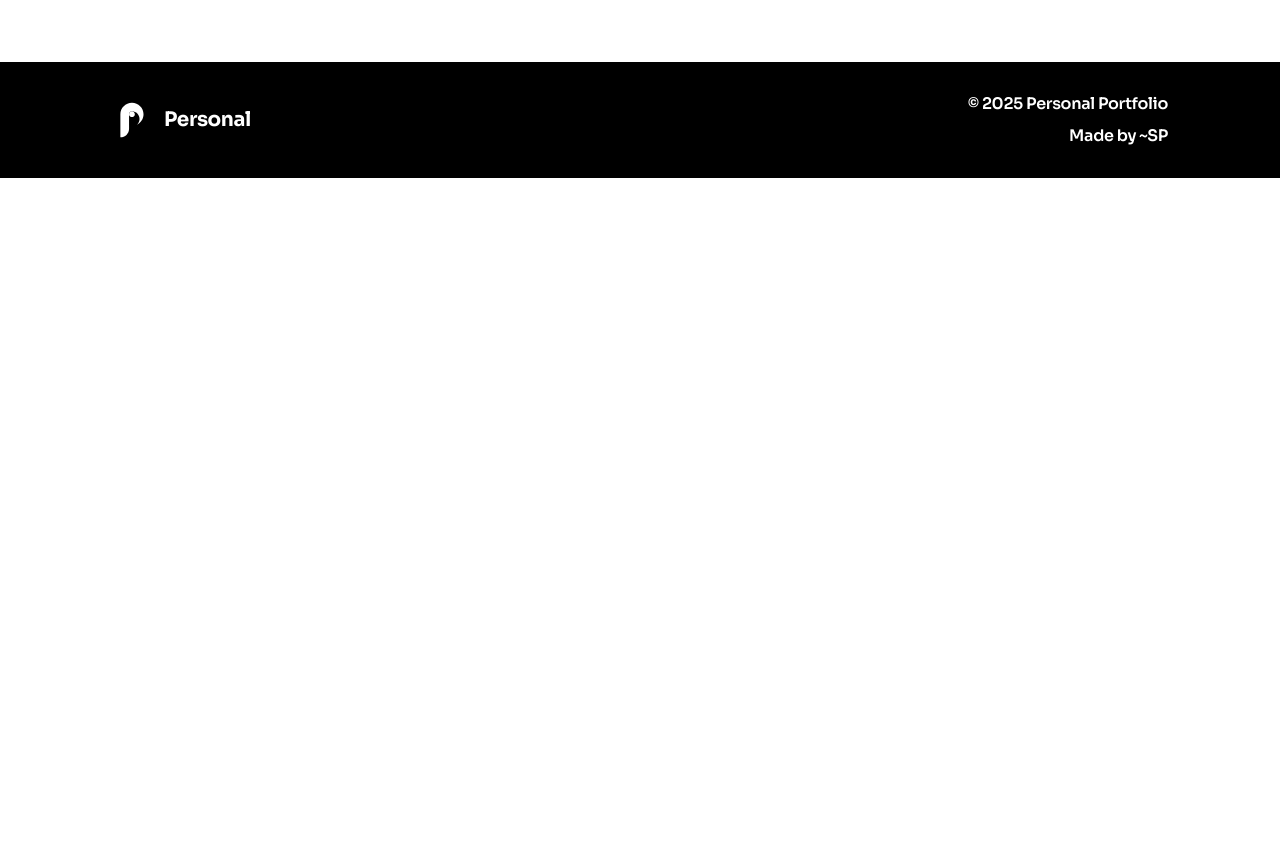
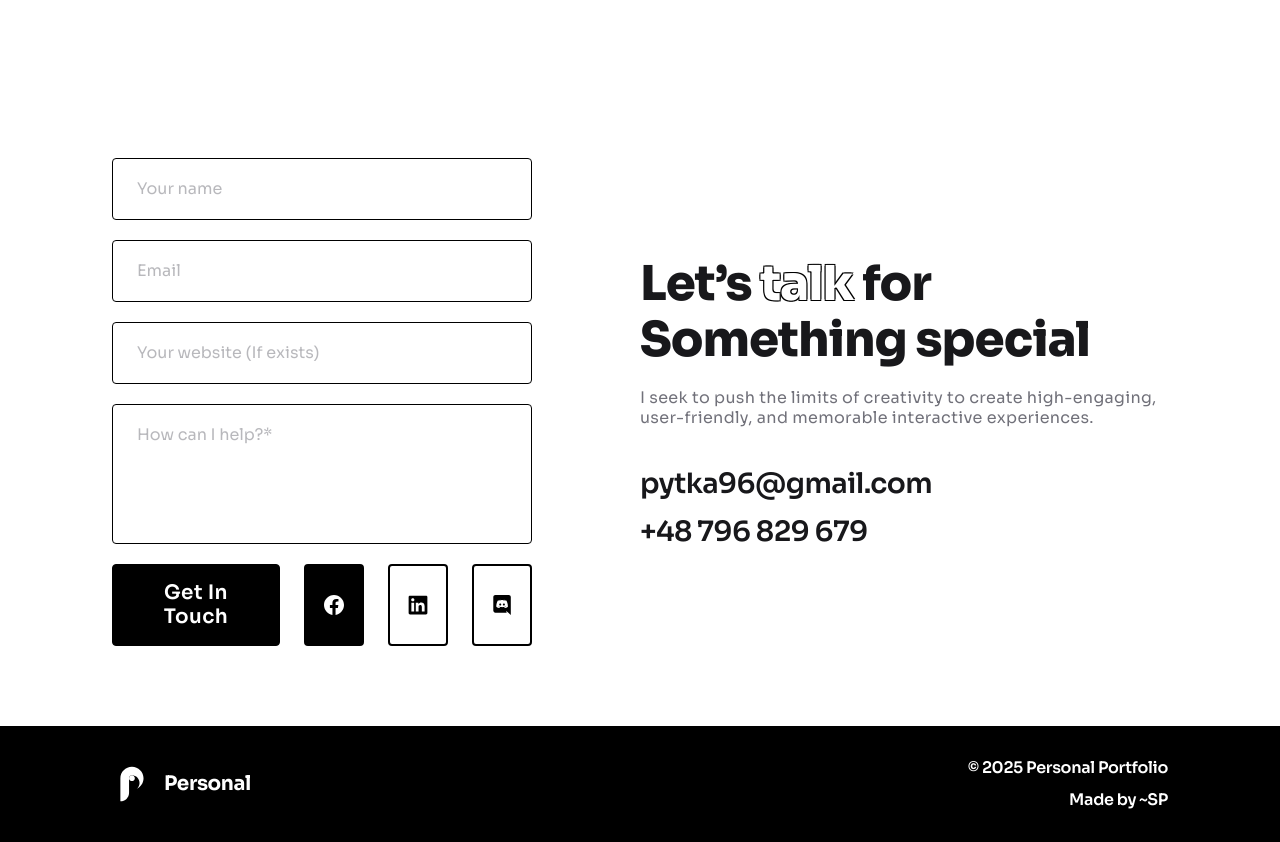
Before and after one commit to Fablek/portfolio, a Next.js app: page / in a window 1280 px wide. Shown: the part 5140-5982 px from the top of the page. Before the commit the page ends 5318 px from the top, so only its background shows below. Built offline with nearby package versions, Linux system fonts and the light colour scheme.

Commit message:
:sparkles: :art: Contact Section

```diff
--- a/src/app/page.tsx
+++ b/src/app/page.tsx
@@ -4,6 +4,7 @@ import ExperienceSection from "@/components/ExperienceSection/ExperienceSection"
 import AboutSection from "@/components/AboutSection/AboutSection";
 import ProjectsSection from "@/components/ProjectsSection/ProjectsSection";
 import TestimonialSection from "@/components/Testimonials/TestimonialsSection";
+import ContactSection from "@/components/ContactSection/ContactSection";
 
 export default function Home() {
   return (
@@ -14,6 +15,7 @@ export default function Home() {
     <AboutSection />
     <ProjectsSection />
     <TestimonialSection />
+    <ContactSection />
    </>
   );
 }
--- /dev/null
+++ b/src/components/ContactSection/ContactSection.tsx
@@ -0,0 +1,43 @@
+import { DisplayText, ParagraphP2, HeadingH3, ButtonText } from "@/components/Typography";
+import { Button } from "@/components/Button";
+
+import SocialLink from "@/components/Socials/SocialLink";
+
+import FacebookIcon from "@/components/Icons/FacebookIcon";
+import LinkedInIcon from "@/components/Icons/LinkedInIcon";
+import DiscordIcon from "@/components/Icons/DiscordIcon";
+
+export default function ContactSection() {
+    return (
+        <section className="container mt-[120px] mb-[60px] px-28 py-[20px] grid grid-cols-2" id="contact">
+            <form className="flex flex-col gap-5 mr-[108px]">
+                <input name="name" placeholder="Your name" className="border-[1.4px] border-black rounded-sm px-[24px] py-[18px] text-[var(--zinc-500)]" autoComplete="name" required />
+                <input name="email" placeholder="Email" className="border-[1.4px] border-black rounded-sm px-[24px] py-[18px] text-[var(--zinc-500)]" autoComplete="email" inputMode="email" required />
+                <input name="website" placeholder="Your website (If exists)" className="border-[1.4px] border-black rounded-sm px-[24px] py-[18px] text-[var(--zinc-500)]" autoComplete="url" />
+                <textarea name="message" placeholder="How can I help?*" className="min-h-[140px] border-[1.4px] border-black rounded-sm px-[24px] py-[18px] text-[var(--zinc-500)] resize-none" required />
+
+                <div className="flex gap-6">
+                    <Button type="submit" size="medium" variant="solid">
+                        <ButtonText weight="semibold">Get In Touch</ButtonText>
+                    </Button>
+                    <div className="flex gap-6">
+                        <SocialLink href="https://facebook.com" icon={<FacebookIcon />} isActive />
+                        <SocialLink href="https://www.linkedin.com/in/sebastian-pytka-376466208/" icon={<LinkedInIcon />} />
+                        <SocialLink href="https://discord.com/" icon={<DiscordIcon />} />
+                    </div>
+                </div>
+            </form>
+            <div className="flex flex-col justify-center">
+                <DisplayText level={2} weight="extrabold" className="">
+                    Let’s <span className="text-outline">talk</span> for<br />
+                    Something special
+                </DisplayText>
+                <ParagraphP2 className="text-[var(--zinc-500)] mt-5">
+                    I seek to push the limits of creativity to create high-engaging, user-friendly, and memorable interactive experiences.
+                </ParagraphP2>
+                <a className="mt-10 text-[28px] leading-[32px] tracking-[-0.02em] text-[var(--gray-900)] font-semibold" href="mailto:pytka96@gmail.com">pytka96@gmail.com</a>
+                <a className="mt-4 text-[28px] leading-[32px] tracking-[-0.02em] text-[var(--gray-900)] font-semibold" href="tel:+48796829679">+48 796 829 679</a>
+            </div>
+        </section>
+    )
+}
--- a/src/components/Testimonials/TestimonialCard.tsx
+++ b/src/components/Testimonials/TestimonialCard.tsx
@@ -17,7 +17,7 @@ export default function TestimonialCard({
 }: TestimonialCardProps) {
   return (
     <div
-      className={`flex flex-col items-center gap-6 text-center rounded-2xl p-8 shadow-md transition-all duration-300
+      className={`flex flex-col items-center gap-6 text-center rounded-2xl p-[40px] shadow-md transition-all duration-300
         ${isActive ? "bg-black text-white" : "bg-white text-gray-900"}`}
     >
       {/* Avatar */}
```
